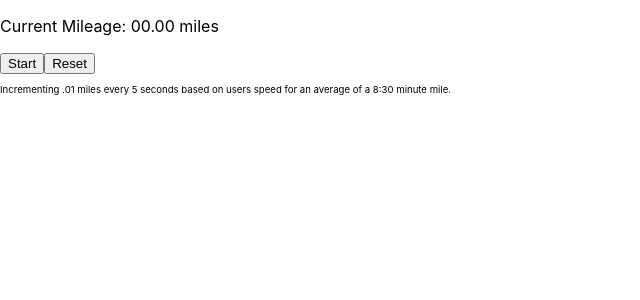
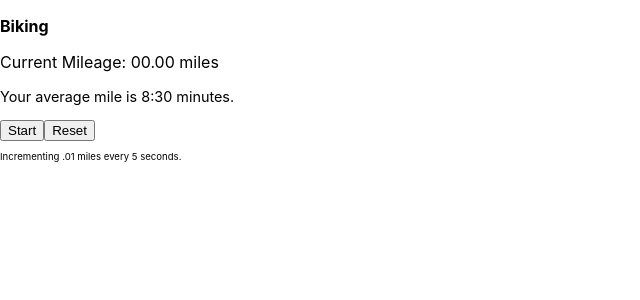
Before and after one commit to callievaughn/lab6_repo, a React (Create React App) app: page / in a window 1280 px wide. Both pictures are taken after a click on the button "Biking". Shown: the top 300 px of the page, without its empty margins (0-640 px from the left). Built offline with nearby package versions, Linux system fonts and the light colour scheme; the HTML template or start-up script is replaced by a standard one.

Commit message:
final update

```diff
--- a/src/components/MileageExercise/index.js
+++ b/src/components/MileageExercise/index.js
@@ -21,18 +21,21 @@ const MileageExercise = () => {
         clearInterval(currentMiles)
     }, [miles])
 
+
     let mile = (Math.floor((timed / (1000*60)) % 60)).toString().padStart(2, "0")
     let pointMile = (Math.floor((timed / 1000) % 60)).toString().padStart(2, "0", "0")
 
     return (
         <div>
+        <p style={{fontWeight:"bold"}}>Biking</p>
         <p>Current Mileage: {mile}.{pointMile} miles </p>
+        <p style = {{fontSize: ".9em"}}>Your average mile is 8:30 minutes.</p>
         <button onClick={startPause}>{miles ? "Pause" : "Start"}</button>
         <button onClick={()=> {
             setTimed(0)
         }}>Reset</button>
         <p style={{fontSize:".6em"}}>
-            Incrementing .01 miles every 5 seconds based on users speed for an average of a 8:30 minute mile.</p>
+            Incrementing .01 miles every 5 seconds.</p>
         </div>
     )
 }
```
